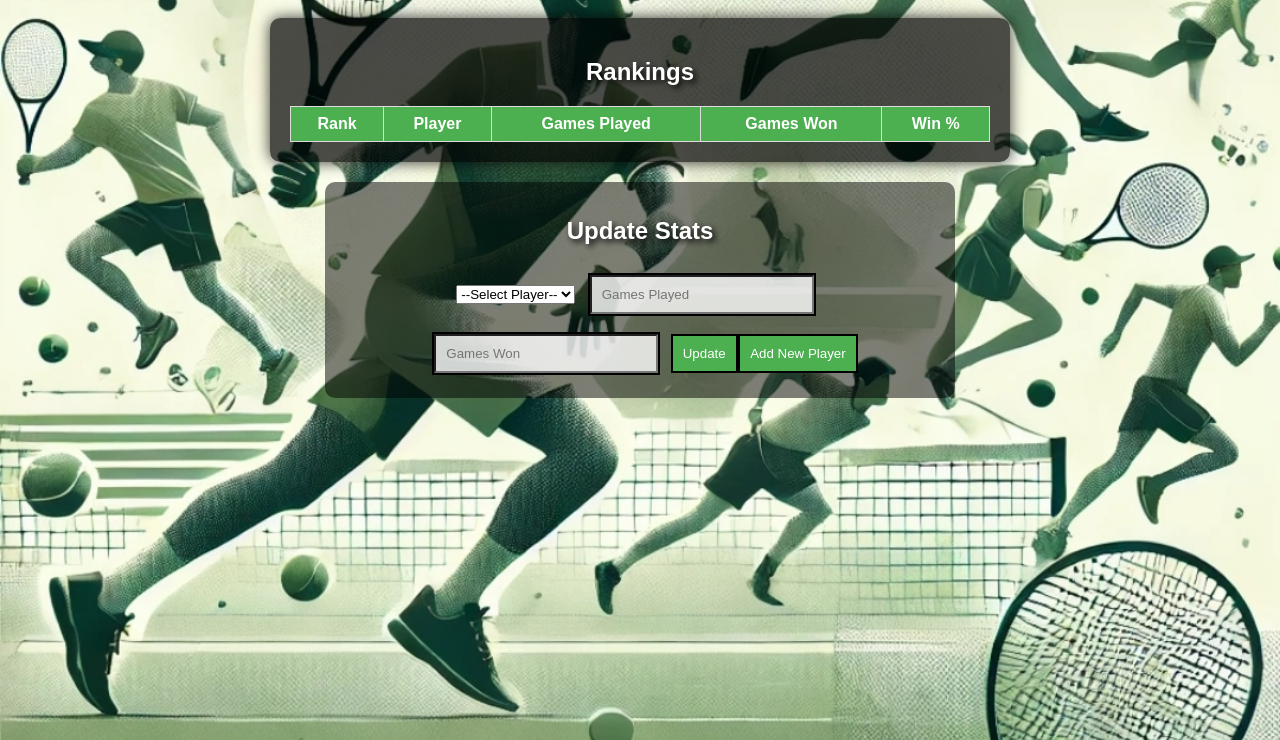
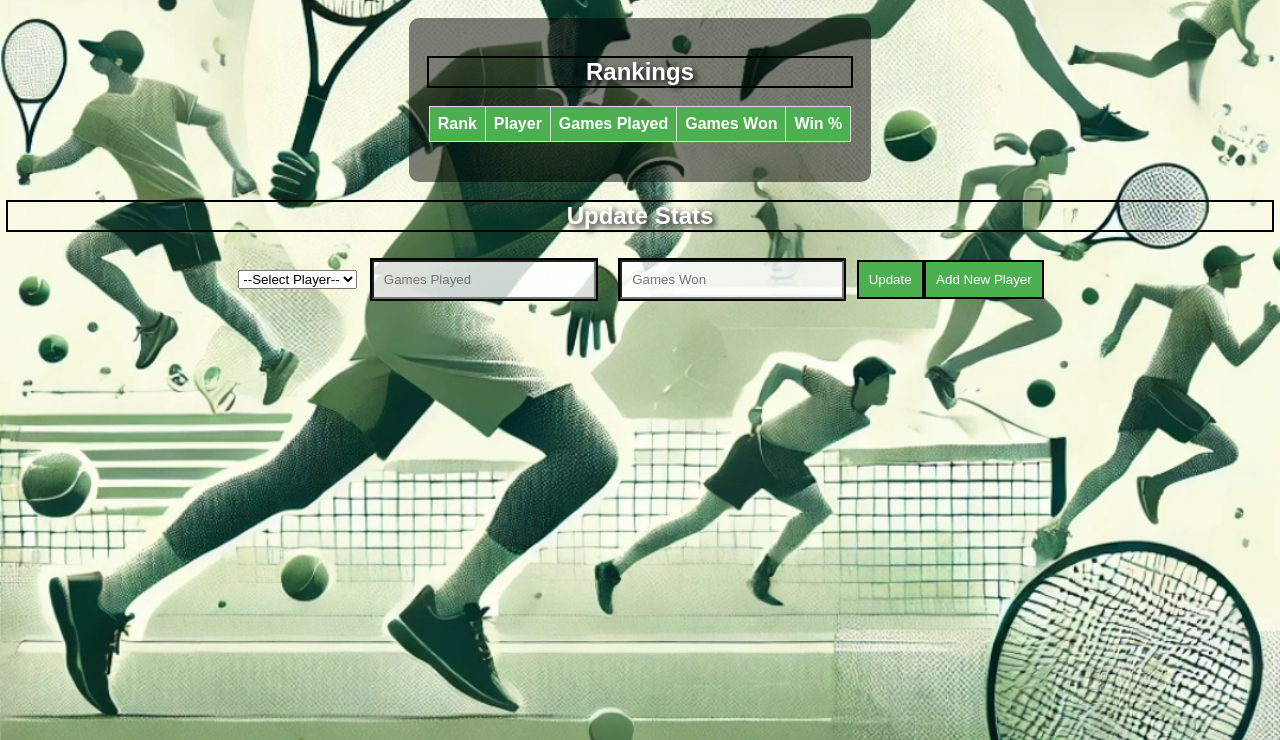
Before and after one commit to Admin28872/Tennis-Leaderboard, a plain HTML site: page index.html in a window 1280 px wide. Shown: the part 60-800 px from the top of the page. Drawn offline with Linux system fonts and the light colour scheme; no server answers.

Commit message:
Update styles.css

```diff
--- a/styles.css
+++ b/styles.css
@@ -11,18 +11,16 @@ body {
 
 #leaderboard {
     margin: 20px auto;
-    width: 80%;
-    background-color: rgba(0, 0, 0, 0.7);
+    width: fit-content; /* Adjust the width to fit the table */
+    background-color: rgba(0, 0, 0, 0.5);
     border-radius: 10px;
     padding: 20px;
-    max-width: 700px;
-    box-shadow: 0 0 15px rgba(0, 0, 0, 0.8); /* Adding shadow for depth */
 }
 
 table {
     width: 100%;
     border-collapse: collapse;
-    margin: 0 auto;
+    margin: 20px auto;
 }
 
 th, td {
@@ -65,18 +63,8 @@ h1, h2 {
     color: white;
 }
 
-#playerInput {
-    background-color: rgba(0, 0, 0, 0.5); /* Darken background */
-    padding: 15px;
-    border-radius: 10px;
-    margin: 20px auto;
-    width: 80%;
-    max-width: 600px;
-}
-
 h2 {
-    color: white;  /* Ensure "Update Stats" is visible */
-    text-shadow: 3px 3px 6px #000;
+    outline: 2px solid black; /* Add a dark outline around "Update Stats" for readability */
 }
 
 /* Media Query for Mobile Devices */
```
